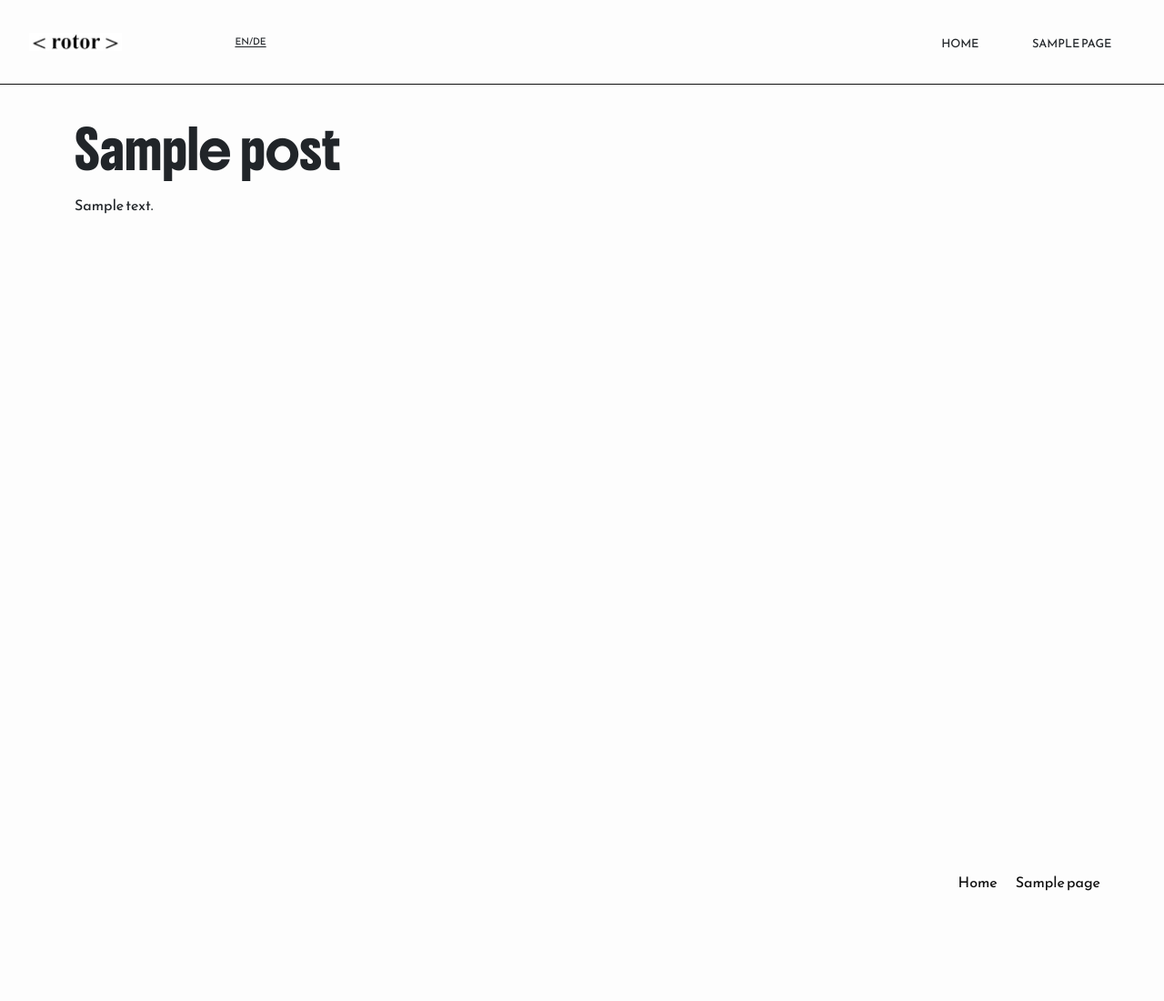
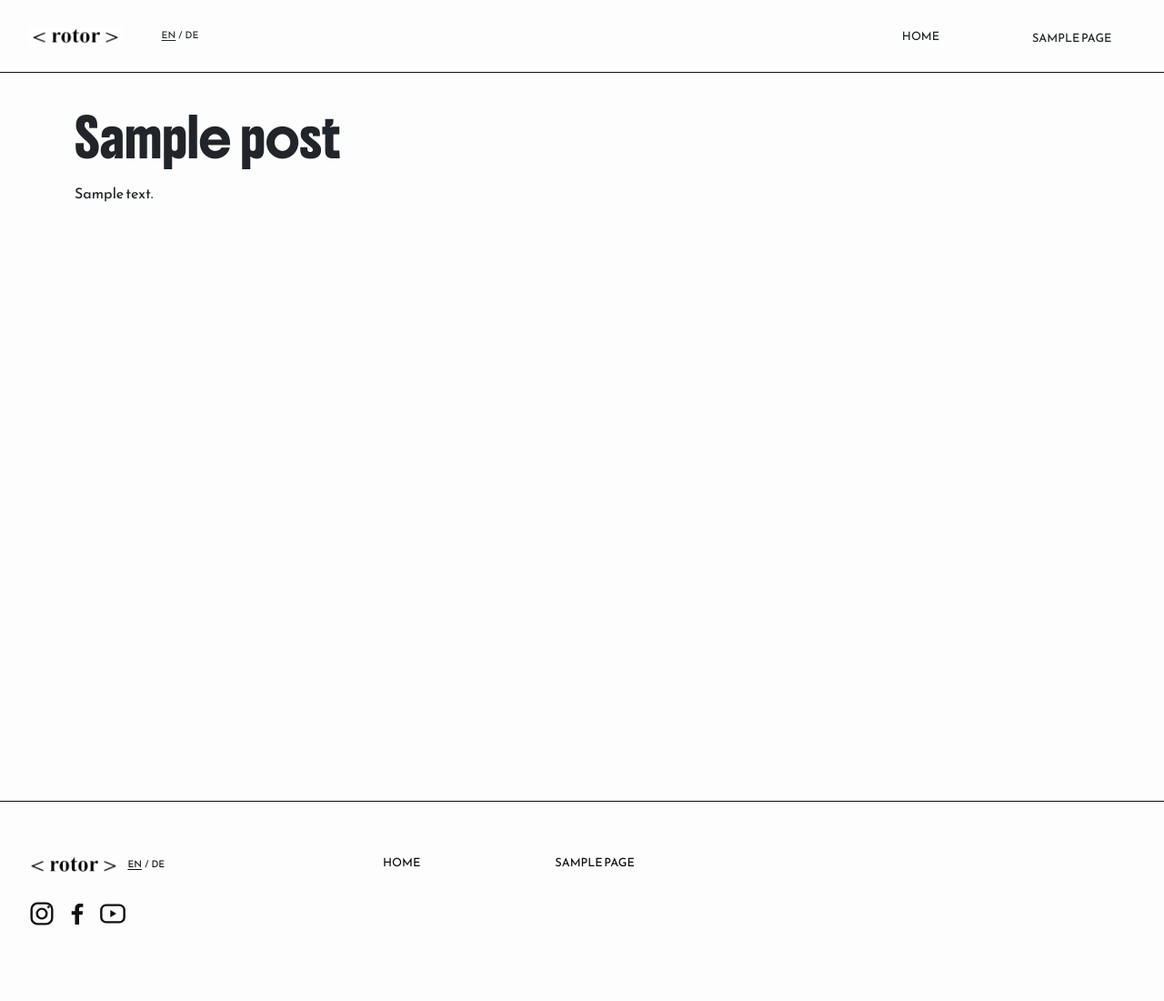
Before and after one commit to soplikessoup/projecttheme, a WordPress theme: template page.php in a window 1280 px wide. Shown: the whole page at 91% size. Before the commit the page ends 979 px from the top, so only its background shows below. Run offline with PHP 8.4 and a stand-in for WordPress, Linux system fonts and the light colour scheme; the site name, menu and one post (Sample post) are stand-ins, and other content is empty.

Commit message:
completed header & footer (finally!)

```diff
--- a/assets/css/footer.css
+++ b/assets/css/footer.css
@@ -5,25 +5,120 @@ footer {
   background-color: var(--theme-color-white);
   display: flex;
   color: var(--theme-color-black);
+  position: relative;
+}
+
+footer::before {
+  content: "";
+  position: absolute;
+  top: 0;
+  left: 0;
+  right: 0;
+  border-top: 1px solid var(--theme-color-black);
 }
 
 footer .footer-content {
   display: flex;
   justify-content: space-between;
-  align-items: center;
-  padding: 4rem 0 4rem;
-  flex-direction: column;
-  gap: 2rem;
+  align-items: flex-start;
+  width: 100%;
+  max-width: none;
+  padding: 3.75rem 30px 5rem;
+  flex-direction: row;
+  gap: 15rem;
 }
 
-@media (min-width: 767px) {
-  footer .footer-content{
-    flex-direction: row;
-    padding: 4rem 0 6rem;
-    gap: 0;
-  }
+.footer-branding {
+  flex: 0 0 9rem;
+}
+
+.footer-brand-row {
+  display: flex;
+  align-items: center;
+  gap: 0.5rem;
+  white-space: nowrap;
+}
+
+.footer-logo {
+  position: relative;
+  display: block;
+  width: 6.4rem;
+  height: 1.25rem;
+  overflow: hidden;
+  line-height: 1;
 }
 
 .footer-logo img {
-  filter: brightness(0) invert(1);
+  position: absolute;
+  left: 0;
+  top: -2.55rem;
+  display: block;
+  width: 6.4rem;
+  height: 6.4rem;
+  max-width: none;
 }
+
+.footer-language-switch {
+  display: flex;
+  align-items: center;
+  gap: 0.2rem;
+  font-family: var(--theme-font-body);
+  font-size: 0.65rem;
+  line-height: 1;
+}
+
+.footer-language-switch .is-current {
+  text-decoration: underline;
+  text-decoration-thickness: 1px;
+  text-underline-offset: 0.15em;
+}
+
+.footer-social {
+  display: flex;
+  align-items: center;
+  gap: 0.45rem;
+  margin-top: 1.75rem;
+}
+
+.footer-social a {
+  display: flex;
+  width: 2rem;
+  height: 2rem;
+}
+
+.footer-social .footer-social-icon {
+  display: block;
+  width: 100%;
+  height: 100%;
+  color: var(--theme-color-black);
+  fill: none;
+  stroke: currentColor;
+  stroke-width: 1.8;
+  stroke-linecap: round;
+  stroke-linejoin: round;
+}
+
+.footer-social-icon-dot,
+.footer-social-icon--facebook,
+.footer-social-icon--youtube path {
+  fill: currentColor;
+  stroke: none;
+}
+
+.footer-social svg circle:last-child,
+.footer-social svg path {
+  fill: currentColor;
+  stroke: none;
+}
+
+@media (max-width: 767px) {
+  footer .footer-content {
+    flex-direction: column;
+    gap: 2.5rem;
+    padding: 3rem 1.25rem 4rem;
+  }
+
+  .footer-branding {
+    flex: none;
+  }
+}
--- a/assets/css/header.css
+++ b/assets/css/header.css
@@ -21,12 +21,14 @@ header {
 .site-branding {
   display: flex;
   align-items: center;
-  gap: 0.4rem;
+  gap: 0.15rem;
   flex: 0 0 auto;
 }
 
 .site-branding > a {
   display: block;
+  width: 6.5rem;
+  flex: 0 0 auto;
   line-height: 0;
 }
 
@@ -36,16 +38,13 @@ header {
   gap: 0.2rem;
   font-size: 0.65rem;
   line-height: 1;
+  margin-left: -0.05rem;
 }
 
-.site-language-switch a,
-.site-language-switch span {
+.site-language-switch .is-current {
   text-decoration: underline;
+  text-decoration-thickness: 1px;
   text-underline-offset: 0.15em;
-}
-
-.site-language-switch a[aria-current="page"] {
-  text-decoration-thickness: 1px;
 }
 
 #site-navigation {
@@ -56,7 +55,7 @@ header {
 @media (min-width: 768px) {
   header {
     position: relative;
-    min-height: 5.8rem;
+    min-height: 5rem;
     padding: 1.5rem clamp(1.5rem, 2.5vw, 3rem);
   }
 }
@@ -72,6 +71,10 @@ header {
 }
 
 @media (min-width: 768px) {
+  .site-branding > a {
+    width: 9rem;
+  }
+
   .site-logo {
     width: min(100%, 6.4rem);
   }
--- a/assets/css/menu.css
+++ b/assets/css/menu.css
@@ -41,6 +41,14 @@
   margin-right: clamp(1.5rem, 3vw, 3rem);
 }
 
+#site-navigation .main-menu > li:first-child > a {
+  width: 8rem;
+  display: flex;
+  align-items: center;
+  justify-content: center;
+  text-align: center;
+}
+
 #site-navigation .main-menu > li:last-child {
   margin-right: clamp(1rem, 2vw, 2rem);
 }
@@ -69,10 +77,81 @@
 
 #menu-footer {
   list-style: none;
-  display: flex;
+  display: grid;
+  grid-template-columns: repeat(4, minmax(0, 1fr));
+  flex: 1 1 auto;
+  width: 100%;
   padding: 0;
   margin: 0;
-  gap: 20px;
+  column-gap: 1.5rem;
+  row-gap: 2rem;
+}
+
+#menu-footer > li {
+  min-width: 0;
+}
+
+#menu-footer > li > a {
+  display: block;
+  margin-bottom: 1.25rem;
+  font-family: var(--theme-font-body);
+  font-size: 0.8rem;
+  line-height: 1.2;
+  text-transform: uppercase;
+  white-space: nowrap;
+}
+
+#menu-footer .sub-menu {
+  display: grid;
+  gap: 0.45rem;
+  list-style: none;
+  padding: 0;
+  margin: 0;
+}
+
+#menu-footer .sub-menu a {
+  font-family: var(--theme-font-body);
+  font-size: 0.8rem;
+  line-height: 1.2;
+  white-space: nowrap;
+}
+
+#menu-footer > li.menu-item-privacy-policy {
+  display: none;
+}
+
+#menu-footer > li:last-child {
+  grid-column: 4;
+  justify-self: start;
+  transform: translateX(-1.5rem);
+}
+
+#menu-footer > li:nth-child(2) {
+  grid-column: 2;
+  grid-row: 1;
+}
+
+#menu-footer > li:nth-child(3) {
+  grid-column: 2;
+  grid-row: 1;
+  align-self: start;
+  margin-top: 2.45rem;
+}
+
+@media (max-width: 767px) {
+  #menu-footer {
+    grid-template-columns: repeat(2, minmax(0, 1fr));
+    gap: 2.5rem 1.5rem;
+  }
+
+  #menu-footer > li:last-child {
+    grid-column: auto;
+  }
+
+  #menu-footer > li > a,
+  #menu-footer .sub-menu a {
+    white-space: normal;
+  }
 }
 
 @media (max-width: 767px) {
@@ -87,9 +166,10 @@
   }
 
   .site-branding {
-    gap: 0.4rem;
+    gap: 0.15rem;
   }
 
+  .site-branding > a,
   .site-logo {
     width: 5.5rem;
   }
--- a/footer.php
+++ b/footer.php
@@ -3,15 +3,26 @@
 
   <footer id="colophon" class="site-footer">
     <div class="footer-content container-lg">
-      <div class="footer-logo">
-        <?php
-        $logo_path = get_template_directory() . '/assets/images/logo.svg';
-        if ( file_exists( $logo_path ) ) :
-          ?>
-          <img src="<?php echo esc_url( get_template_directory_uri() . '/assets/images/logo.svg' ); ?>" alt="<?php esc_attr_e( 'Logo', 'textdomaintomodify' ); ?>">
-        <?php endif; ?>
+      <div class="footer-branding">
+        <div class="footer-brand-row">
+          <a class="footer-logo" href="<?php echo esc_url( home_url( '/' ) ); ?>" rel="home" aria-label="<?php echo esc_attr( get_bloginfo( 'name' ) ); ?>">
+            <img src="<?php echo esc_url( get_template_directory_uri() . '/assets/images/rotor_logo.png' ); ?>" alt="<?php echo esc_attr( get_bloginfo( 'name' ) ); ?>">
+          </a>
+          <span class="footer-language-switch" aria-label="<?php esc_attr_e( 'Language', 'textdomaintomodify' ); ?>"><span class="is-current">EN</span><span aria-hidden="true">/</span><span>DE</span></span>
+        </div>
+        <div class="footer-social">
+          <a href="https://www.instagram.com/rotor.contemporary/" target="_blank" rel="noopener noreferrer" aria-label="Instagram">
+            <svg class="footer-social-icon footer-social-icon--instagram" viewBox="0 0 24 24" aria-hidden="true"><rect x="3.5" y="3.5" width="17" height="17" rx="5"></rect><circle cx="12" cy="12" r="4"></circle><circle class="footer-social-icon-dot" cx="17.5" cy="6.5" r="1"></circle></svg>
+          </a>
+          <a href="https://www.facebook.com/rotor.contemporary.art/" target="_blank" rel="noopener noreferrer" aria-label="Facebook">
+            <svg class="footer-social-icon footer-social-icon--facebook" viewBox="0 0 24 24" aria-hidden="true"><path d="M13.5 21v-8h2.7l.4-3h-3.1V8.1c0-.9.3-1.5 1.6-1.5h1.7V3.9c-.3 0-1.3-.1-2.5-.1-2.5 0-4.2 1.5-4.2 4.3V10H7.3v3h2.8v8h3.4Z"></path></svg>
+          </a>
+          <a href="https://www.youtube.com/@rotorcentreforcontemporary2712" target="_blank" rel="noopener noreferrer" aria-label="YouTube">
+            <svg class="footer-social-icon footer-social-icon--youtube" viewBox="0 0 24 24" aria-hidden="true"><rect x="2.5" y="5" width="19" height="14" rx="4"></rect><path d="M10 9v6l5-3-5-3Z"></path></svg>
+          </a>
+        </div>
       </div>
-      <?php wp_nav_menu( array( 'theme_location' => 'menu-footer', 'menu_id' => 'menu-footer' ) ); ?>
+      <?php wp_nav_menu( array( 'theme_location' => 'menu-footer', 'menu_id' => 'menu-footer', 'container' => false ) ); ?>
     </div>
   </footer><!-- #colophon -->
 </div><!-- #page -->
--- a/header.php
+++ b/header.php
@@ -43,12 +43,14 @@
             <?php if ( $index > 0 ) : ?><span aria-hidden="true">/</span><?php endif; ?>
             <a href="<?php echo esc_url( $language['url'] ); ?>"
                hreflang="<?php echo esc_attr( strtolower( $language['code'] ) ); ?>"
-               <?php if ( $language['current'] ) : ?>aria-current="page"<?php endif; ?>>
+               <?php if ( $language['current'] ) : ?>class="is-current" aria-current="page"<?php endif; ?>>
               <?php echo esc_html( $language['code'] ); ?>
             </a>
           <?php endforeach; ?>
         <?php else : ?>
-          <span>EN/DE</span>
+          <span class="is-current">EN</span>
+          <span aria-hidden="true">/</span>
+          <span>DE</span>
         <?php endif; ?>
       </nav>
     </div><!-- .site-branding -->
```
Also changed, not shown: assets/images/logo.svg 15-44-01-666.svg (deleted).
